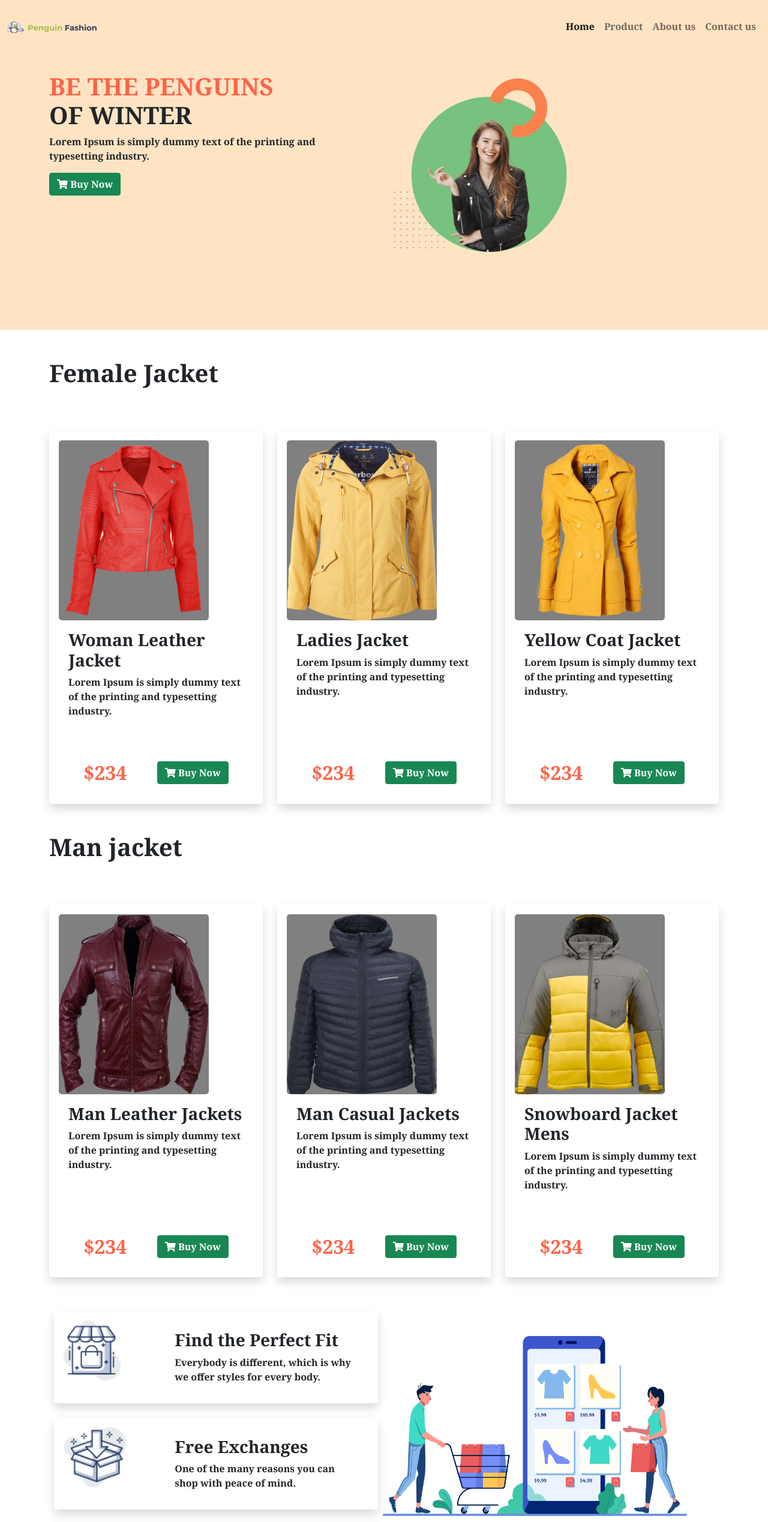
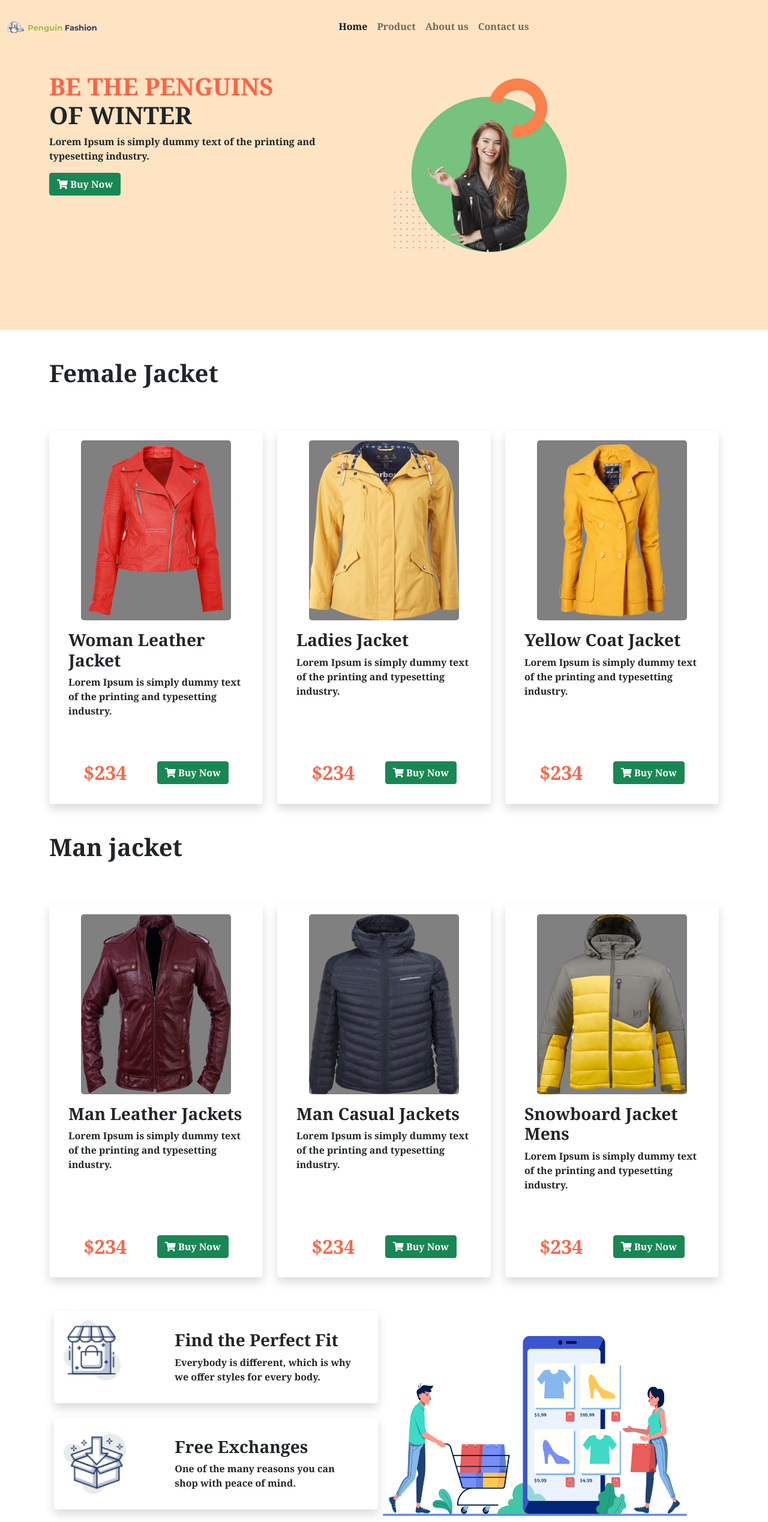
Before and after one commit to Rajaul2810/assinment2, a plain HTML site: page index.html in a window 1280 px wide. Shown: the top 2537 px of the page at 60% size. Drawn offline with nearby package versions, Linux system fonts and the light colour scheme.

Commit message:
add more

```diff
--- a/index.html
+++ b/index.html
@@ -22,8 +22,8 @@
                   <span class="navbar-toggler-icon"></span>
                 </button>
 
-              <div  class="collapse navbar-collapse mr-5 d-flex justify-content-end" id="navbarNavAltMarkup">
-                <div class="navbar-nav">
+              <div  class="collapse navbar-collapse mr-5" id="navbarNavAltMarkup">
+                <div class="navbar-nav m-auto">
                   <a class="nav-link active" aria-current="page" href="#">Home</a>
                   <a class="nav-link" href="#product">Product</a>
                   <a class="nav-link" href="#about">About us</a>
@@ -42,7 +42,7 @@
                        Buy Now</button>
                   </div>
                   <div class="col col-img">
-                    <img src="image/green1.png" alt="">
+                    <img src="Image/green1.png" alt="">
                   </div>
                 </div>
           </section>
@@ -53,7 +53,7 @@
             <div class="row row-cols-1 row-cols-md-3 g-4 mt-5">
                 <div class="col">
                   <div class="card h-100 shadow p-3 mb-5 bg-white rounded jacket">
-                    <img src="Image/image20.png" class="card-img-top all-img" alt="...">
+                    <img src="Image/image20.png" class="card-img-top m-auto all-img" alt="...">
                     <div class="card-body">
                       <h3 class="card-title">Woman Leather Jacket </h3>
                       <p class="card-text">Lorem Ipsum is simply dummy text of the printing and typesetting industry.</p>
@@ -68,7 +68,7 @@
                 </div>
                 <div class="col">
                   <div class="card h-100 shadow p-3 mb-5 bg-white rounded jacket">
-                    <img src="Image/image21.png" class="card-img-top all-img" alt="...">
+                    <img src="Image/image21.png" class="card-img-top m-auto all-img" alt="...">
                     <div class="card-body">
                       <h3 class="card-title">Ladies Jacket </h3>
                       <p class="card-text">Lorem Ipsum is simply dummy text of the printing and typesetting industry.</p>
@@ -83,7 +83,7 @@
                 </div>
                 <div class="col">
                   <div class="card h-100 shadow p-3 mb-5 bg-white rounded jacket">
-                    <img src="Image/image23.png" class="card-img-top all-img" alt="...">
+                    <img src="Image/image23.png" class="card-img-top m-auto all-img" alt="...">
                     <div class="card-body">
                       <h3 class="card-title">Yellow Coat Jacket </h3>
                       <p class="card-text">Lorem Ipsum is simply dummy text of the printing and typesetting industry.</p>
@@ -104,7 +104,7 @@
             <div class="row row-cols-1 row-cols-md-3 g-4 mt-5">
                 <div class="col">
                   <div class="card h-100 shadow p-3 mb-5 bg-white rounded jacket">
-                    <img src="Image/image13.png" class="card-img-top all-img" alt="...">
+                    <img src="Image/image13.png" class="card-img-top m-auto all-img" alt="...">
                     <div class="card-body">
                       <h3 class="card-title">Man Leather Jackets </h3>
                       <p class="card-text">Lorem Ipsum is simply dummy text of the printing and typesetting industry.</p>
@@ -119,7 +119,7 @@
                 </div>
                 <div class="col">
                   <div class="card h-100 shadow p-3 mb-5 bg-white rounded jacket">
-                    <img src="Image/image12.png" class="card-img-top all-img" alt="...">
+                    <img src="Image/image12.png" class="card-img-top m-auto all-img" alt="...">
                     <div class="card-body">
                       <h3 class="card-title">Man Casual Jackets</h3>
                       <p class="card-text">Lorem Ipsum is simply dummy text of the printing and typesetting industry.</p>
@@ -134,7 +134,7 @@
                 </div>
                 <div class="col">
                   <div class="card h-100 shadow p-3 mb-5 bg-white rounded jacket">
-                    <img src="Image/image 11.png" class="card-img-top all-img" alt="...">
+                    <img src="Image/image 11.png" class="card-img-top m-auto all-img" alt="...">
                     <div class="card-body">
                       <h3 class="card-title">Snowboard Jacket Mens</h3>
                       <p class="card-text">Lorem Ipsum is simply dummy text of the printing and typesetting industry.</p>
@@ -155,7 +155,7 @@
           <div class="card mb-3 log" style="max-width: 540px;">
             <div class="row g-0 shadow p-3 mb-2 bg-white rounded">
               <div class="col-md-4">
-                <img class="img1" src="logo/logo1.png" alt="...">
+                <img class="img1 m-auto" src="Logo/logo1.png" alt="...">
               </div>
               <div class="col-md-8">
                 <div class="card-body">
@@ -168,8 +168,8 @@
           </div>
           <div class="card mb-3 log" style="max-width: 540px;">
             <div class="row g-0 shadow p-3 mb-2 bg-white rounded">
-              <div class="col-md-4">
-                <img class="img1" src="logo/logo2.png" alt="...">
+              <div class="col-md-4 m-auto">
+                <img class="img1" src="Logo/logo2.png" alt="...">
               </div>
               <div class="col-md-8">
                 <div class="card-body">
@@ -182,8 +182,8 @@
           </div>
           <div class="card mb-3 log" style="max-width: 540px;">
             <div class="row g-0 shadow p-3 mb-2 bg-white rounded">
-              <div class="col-md-4">
-                <img class="img1" src="logo/logo3.png" alt="...">
+              <div class="col-md-4 m-auto">
+                <img class="img1 " src="Logo/logo3.png" alt="...">
               </div>
               <div class="col-md-8">
                 <div class="card-body">
@@ -196,7 +196,7 @@
           </div>
          </div>
           <div class="div">
-            <img class="ig" src="logo/XMLID 1.png" alt="">
+            <img class="ig" src="Logo/XMLID 1.png" alt="">
           </div>
          </section>
 
```
